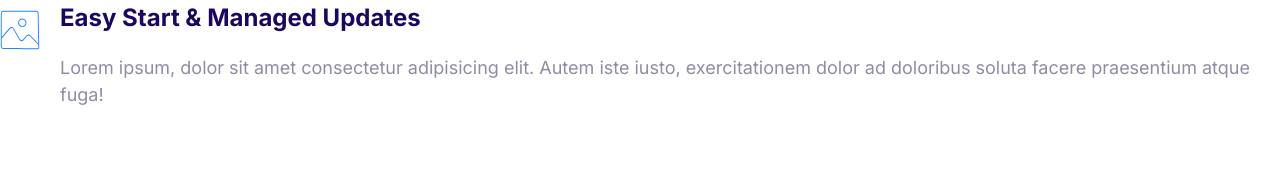
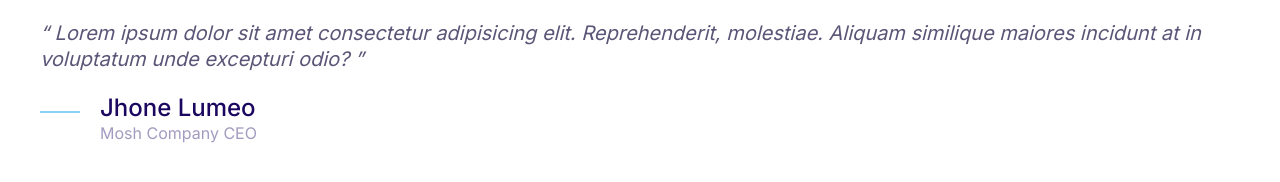
Before and after one commit to imArslanJavaScriptor/Arslan-Cloned-Moshify-Website, a plain HTML site: page index.html in a window 1280 px wide. Drawn offline with Linux system fonts and the light colour scheme.

Commit message:
Define Styles for quote component.

```diff
--- a/CSS/styles.css
+++ b/CSS/styles.css
@@ -4,6 +4,7 @@
   --color-accent: #ff3400;
   --color-headings: #1b0760;
   --color-body: #918ca4;
+  --color-body-darker: #5c5577;
   --color-border: #ccc;
   --border-radius: 30px;
 }
@@ -283,8 +284,9 @@ a {
   overflow: hidden;
 }
 
-.card__header, .card__body {
-  padding: 2rem  3rem;
+.card__header,
+.card__body {
+  padding: 2rem 3rem;
 }
 
 .card--primary .card__header {
@@ -303,10 +305,10 @@ a {
 
 /* Plans */
 .plan__name {
- color: #fff;
- font-size: 2.4rem;
- font-weight: 500;
- margin: 0;
+  color: #fff;
+  font-size: 2.4rem;
+  font-weight: 500;
+  margin: 0;
 }
 
 .plan__price {
@@ -316,7 +318,7 @@ a {
 .plan__billing-cycle {
   font-size: 2.4rem;
   font-weight: 300;
-  opacity: 0.8 ;
+  opacity: 0.8;
   margin-right: 1rem;
 }
 
@@ -339,12 +341,11 @@ a {
   display: inline-block;
   width: 40px;
   position: absolute;
-  top: -6px ;
+  top: -6px;
   right: 5%;
-
 }
 
-@media screen and (min-width:1024px) {
+@media screen and (min-width: 1024px) {
   .plan__name {
     font-size: 1.4rem;
   }
@@ -378,3 +379,53 @@ a {
 .media__image {
   margin-top: 1rem;
 }
+
+/* Quotes */
+.quote {
+  font-size: 3rem;
+  font-style: italic;
+  color: var(--color-body-darker);
+  line-height: 1.3;
+}
+
+.quote__text::before {
+  content: open-quote;
+}
+
+.quote__text::after {
+  content: close-quote;
+}
+
+.quote__author {
+  font-size: 3rem;
+  font-weight: 500;
+  font-style: normal;
+  margin-bottom: 0;
+}
+
+.quote__organization {
+  color: var(--color-headings);
+  opacity: 0.4;
+  font-style: normal;
+  font-size: 2rem;
+  margin: 0;
+}
+
+.quote__line {
+  position: relative;
+  bottom: 10px;
+}
+
+@media screen and (min-width: 1024px) {
+  .quote {
+    font-size: 2rem;
+  }
+
+  .quote__author {
+    font-size: 2.4rem;
+  }
+
+  .quote__organization {
+    font-size: 1.6rem;
+  }
+}
--- a/index.html
+++ b/index.html
@@ -6,25 +6,31 @@
     <meta name="viewport" content="width=device-width, initial-scale=1.0">
     <title>Document</title>
     <!-- Add Inter Font-Family From Google Fonts -->
-    <link href="https://fonts.googleapis.com/css2?family=Inter:wght@400;600;700&display=swap" rel="stylesheet">
+    <link href="https://fonts.googleapis.com/css2?family=Inter:wght@400;500;600;700&display=swap" rel="stylesheet">
     <link rel="stylesheet" href="CSS/normalize.css">
     <link rel="stylesheet" href="CSS/styles.css">
 </head>
 
 <body>
+    <blockquote class="quote">
+        <p class="quote__text">
+            Lorem ipsum dolor sit amet consectetur adipisicing elit. Reprehenderit, molestiae. Aliquam similique maiores
+            incidunt at in voluptatum unde excepturi odio?
+        </p>
+        <footer>
             <div class="media">
                 <div class="media__image">
-            <svg class="icon icon--primary">
-                <use xlink:href="images/sprite.svg#snap"></use>
+                    <svg class="icon icon--primary quote__line">
+                        <use xlink:href="images/sprite.svg#line"></use>
                     </svg>
                 </div>
                 <div class="media__body">
-            <h3 class="media__title">Easy Start & Managed Updates</h3>
-            <p>
-                Lorem ipsum, dolor sit amet consectetur adipisicing elit. Autem iste iusto, exercitationem dolor ad doloribus soluta facere praesentium atque fuga!
-            </p>
+                    <h3 class="media__title quote__author">Jhone Lumeo</h3>
+                    <p class="quote__organization">Mosh Company CEO</p>
                 </div>
             </div>
+        </footer>
+    </blockquote>
 </body>
 
 </html>
```
Also changed, not shown: Components/quote.html (added, +19 -0 lines). Lines whose indentation alone changed are shown as unchanged.
